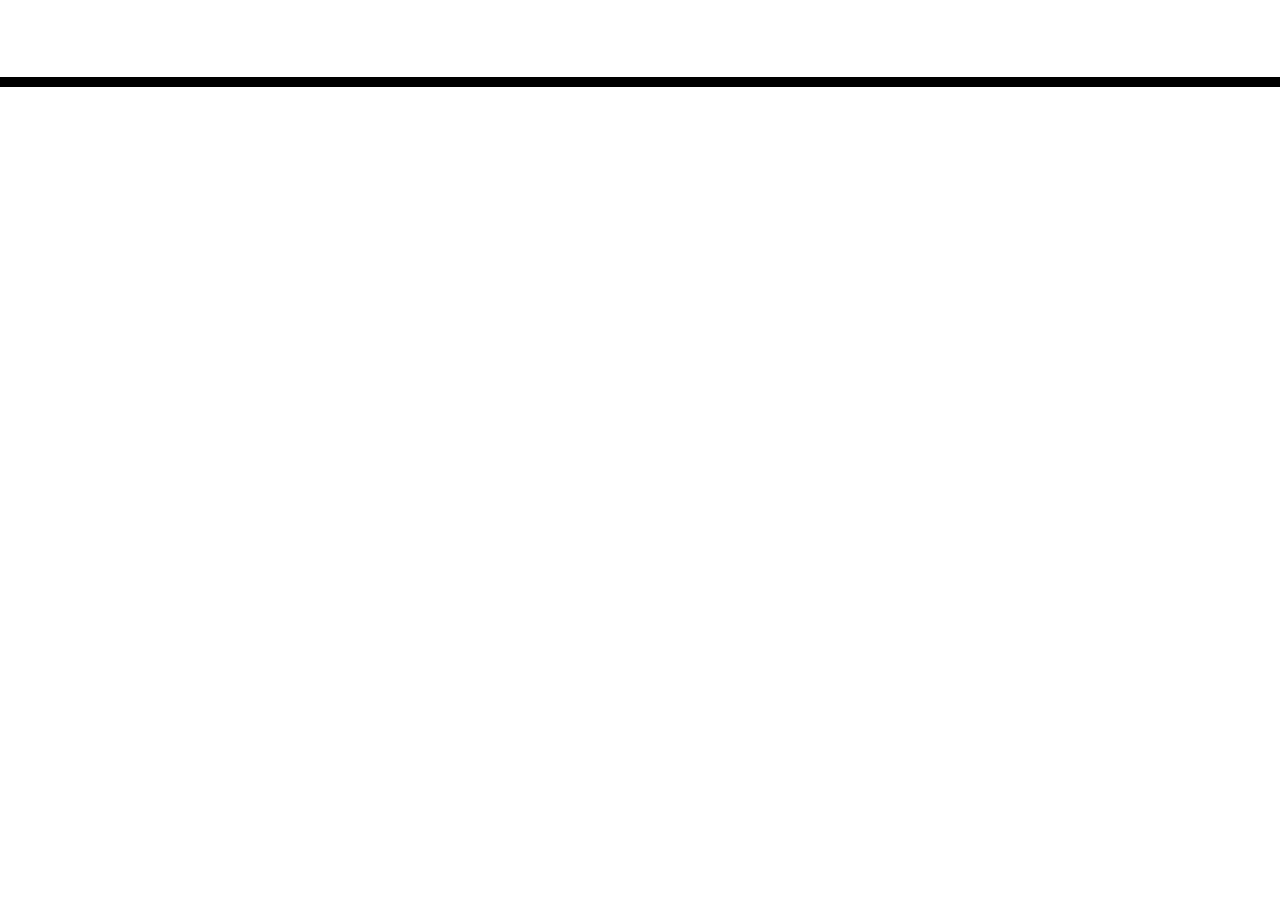
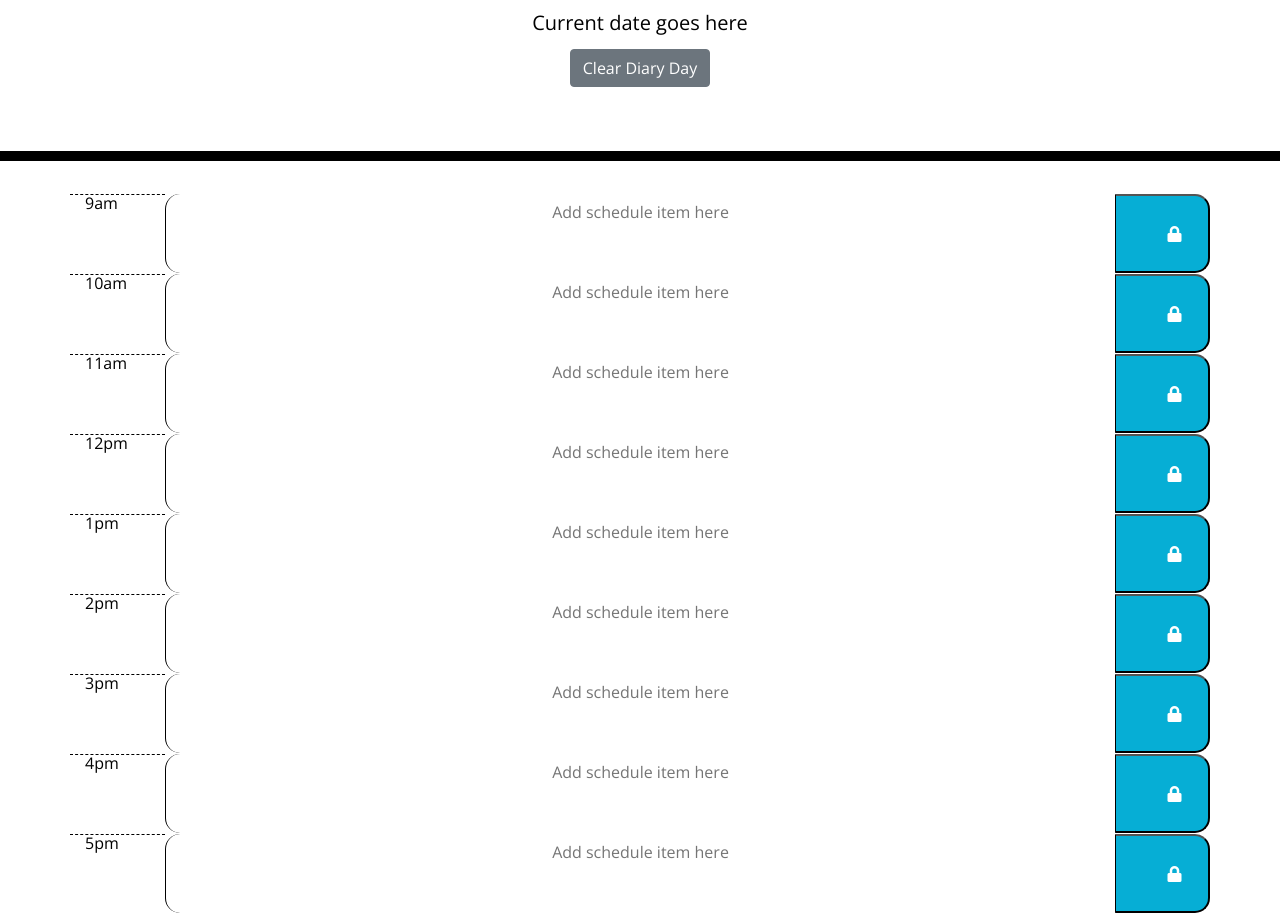
Before and after one commit to AliceBryer/Work-Day-Scheduler, a plain HTML site: page 02-Homework/Develop/index.html in a window 1280 px wide. Shown: the part 181-1094 px from the top of the page. Before the commit the page ends 800 px from the top, so only its background shows below. Drawn offline with nearby package versions, Linux system fonts and the light colour scheme.

Commit message:
HTML page set up

```diff
--- a/02-Homework/Develop/index.html
+++ b/02-Homework/Develop/index.html
@@ -26,10 +26,83 @@
     <header class="jumbotron">
       <h1 class="display-3">Work Day Scheduler</h1>
       <p class="lead">A simple calendar app for scheduling your work day</p>
-      <p id="currentDay" class="lead"></p>
-    </header>
+      <p id="currentDay" class="lead">Current date goes here</p>
+    <button id="clearBtn" type="button" class="btn btn-secondary" aria-label="clear fields button">
+      Clear Diary Day
+    </button>
+  </header>
     <div class="container">
-      <!-- Timeblocks go here -->
+<!--timeblocks-->
+
+  <div id="hour-09" class="row time-div">
+    <div class="col-md-1 hour"><span id="9">9am</span></div>
+    <textarea class="col-md-10 time-block description" placeholder="Add schedule item here"></textarea>
+    <button class="col-md-1 saveBtn" aria-label="save button 9am">
+      <i class="fas fa-lock"></i>
+    </button>
+  </div>
+  <div id="hour-10" class="row time-div">
+    <div class="col-md-1 hour"><span id="10">10am</span></div>
+    <textarea class="col-md-10 time-block description" placeholder="Add schedule item here"></textarea>
+    <button class="col-md-1 saveBtn" aria-label="save button 10am">
+      <i class="fas fa-lock"></i>
+    </button>
+  </div>
+  <div id="hour-11" class="row time-div">
+    <div class="col-md-1 hour"><span id="11">11am</span></div>
+    <textarea class="col-md-10 time-block description" placeholder="Add schedule item here"></textarea>
+    <button class="col-md-1 saveBtn" aria-label="save button 11am">
+      <i class="fas fa-lock"></i>
+    </button>
+  </div>
+  <div id="hour-12" class="row time-div">
+    <div class="col-md-1 hour"><span id="12">12pm</span></div>
+    <textarea class="col-md-10 time-block description" placeholder="Add schedule item here"></textarea>
+    <button class="col-md-1 saveBtn" aria-label="save button 12pm">
+      <i class="fas fa-lock"></i>
+    </button>
+  </div>
+  <div id="hour-13" class="row time-div">
+    <div class="col-md-1 hour"><span id="13">1pm</span></div>
+    <textarea class="col-md-10 time-block description" placeholder="Add schedule item here"></textarea>
+    <button class="col-md-1 saveBtn" aria-label="save button 1pm">
+      <i class="fas fa-lock"></i>
+    </button>
+  </div>
+  <div id="hour-14" class="row time-div">
+    <div class="col-md-1 hour"><span id="14">2pm</span></div>
+    <textarea class="col-md-10 time-block description" placeholder="Add schedule item here"></textarea>
+    <button class="col-md-1 saveBtn" aria-label="save button 2pm">
+      <i class="fas fa-lock"></i>
+    </button>
+  </div>
+  <div id="hour-15" class="row time-div">
+    <div class="col-md-1 hour"><span id="15">3pm</span></div>
+    <textarea class="col-md-10 time-block description" placeholder="Add schedule item here"></textarea>
+    <button class="col-md-1 saveBtn" aria-label="save button 3pm">
+      <i class="fas fa-lock"></i>
+    </button>
+  </div>
+  <div id="hour-16" class="row time-div">
+    <div class="col-md-1 hour n"><span id="16">4pm</span></div>
+    <textarea class="col-md-10 time-block description" placeholder="Add schedule item here"></textarea>
+    <button class="col-md-1 saveBtn" aria-label="save button 4pm">
+      <i class="fas fa-lock"></i>
+    </button>
+  </div>
+  <div id="hour-17" class="row time-div">
+    <div class="col-md-1 hour"><span id="17">5pm</span></div>
+    <textarea class="col-md-10 time-block description" placeholder="Add schedule item here"></textarea>
+    <button class="col-md-1 saveBtn" aria-label="save button 5pm">
+      <i class="fas fa-lock"></i>
+    </button>
+  </div>
+
+
+
+
+
+
     </div>
 
     <script src="https://cdnjs.cloudflare.com/ajax/libs/jquery/3.2.1/jquery.min.js"></script>
```
